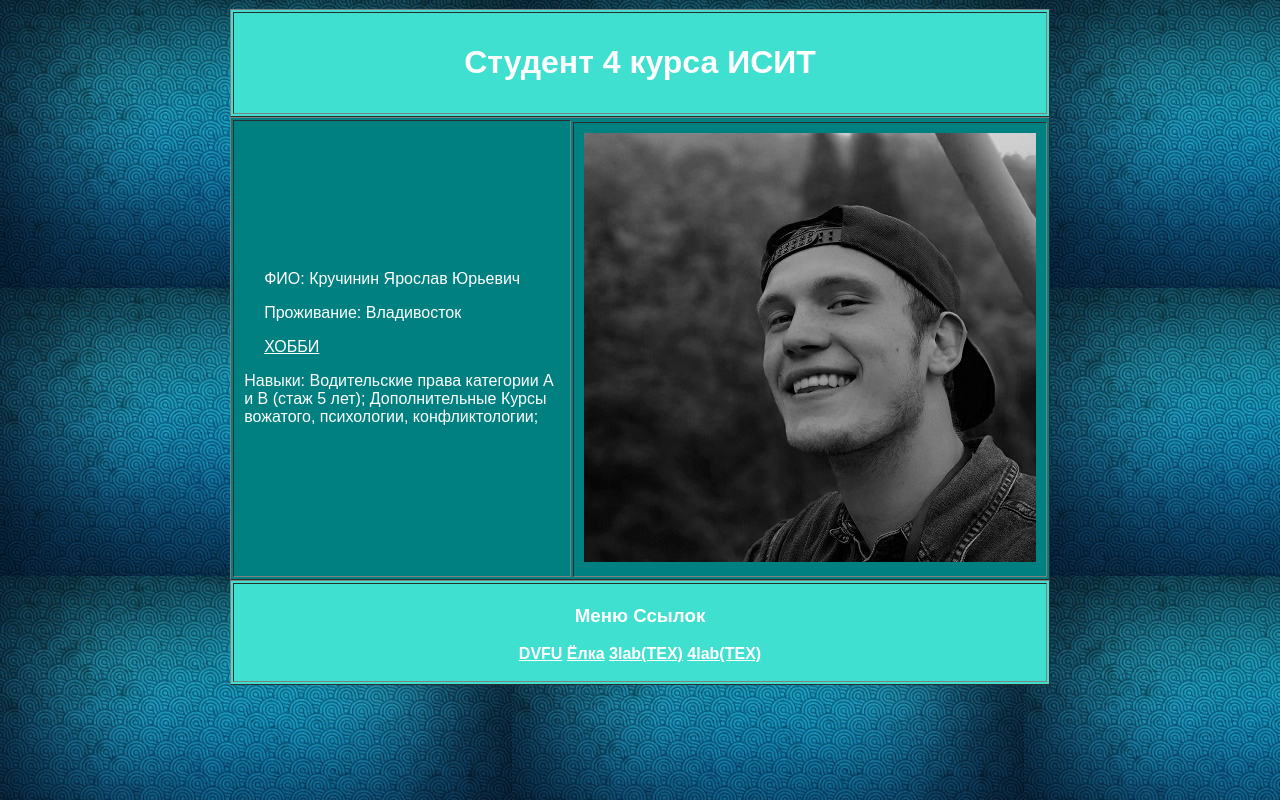
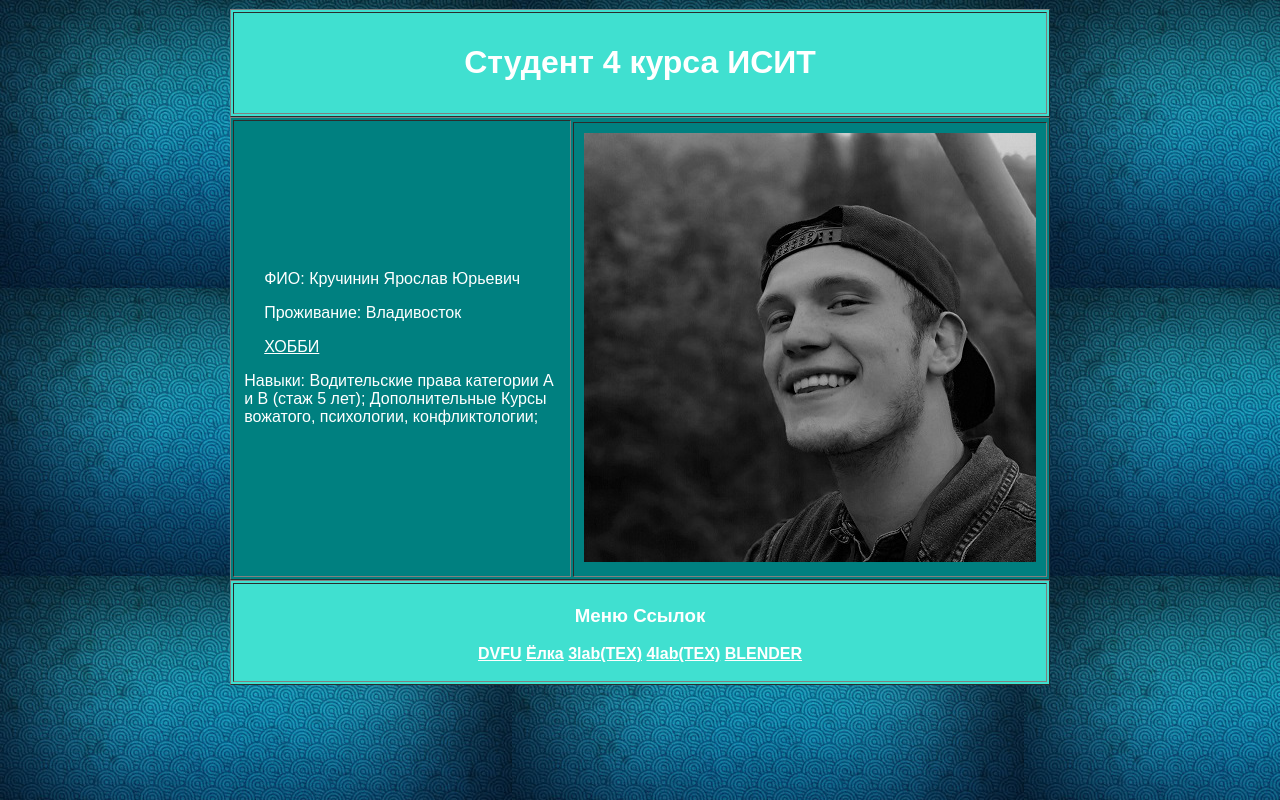
Before and after one commit to Kryarik/Kr_YAIU, a plain HTML site: page index.html in a window 1280 px wide. Drawn offline with Linux system fonts and the light colour scheme.

Commit message:
Update index.html

```diff
--- a/index.html
+++ b/index.html
@@ -55,6 +55,7 @@
         <a href="ELKA.html" target="_blank">Ёлка</a>
         <a href="1new.pdf" target="_blank">3lab(TEX)</a>
         <a href="4lab.pdf" target="_blank">4lab(TEX)</a>
+        <a href="blen.png" target="_blank">BLENDER</a>
        </font></p>
       </th>
      </tr>
```
